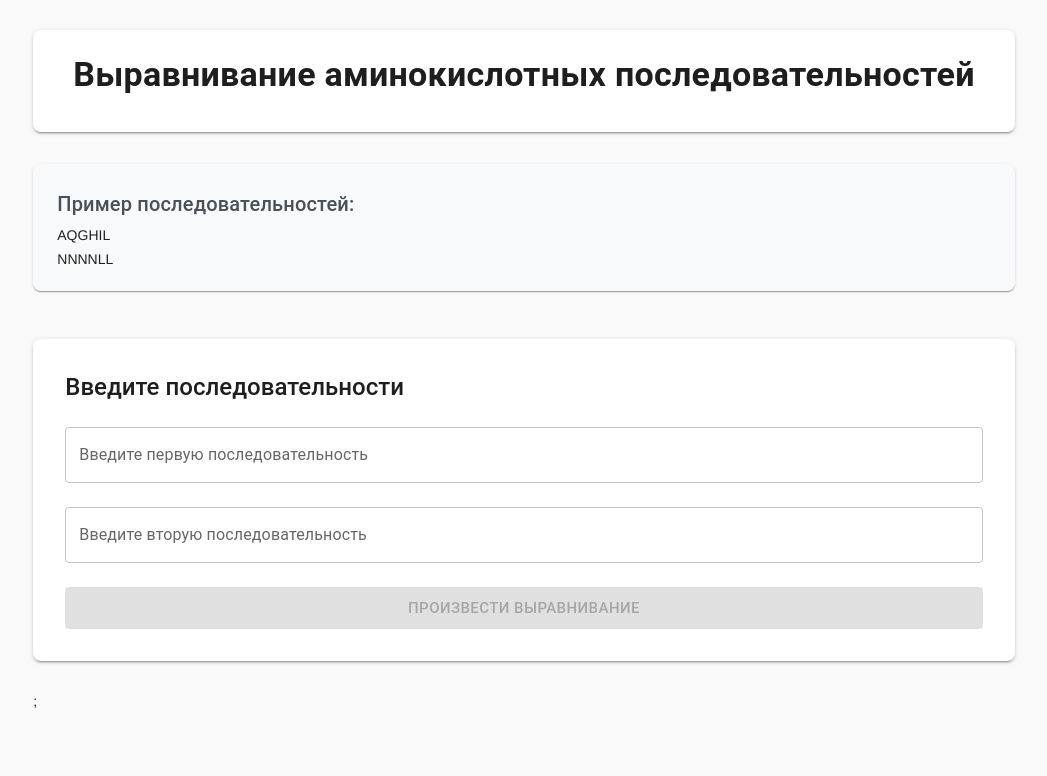
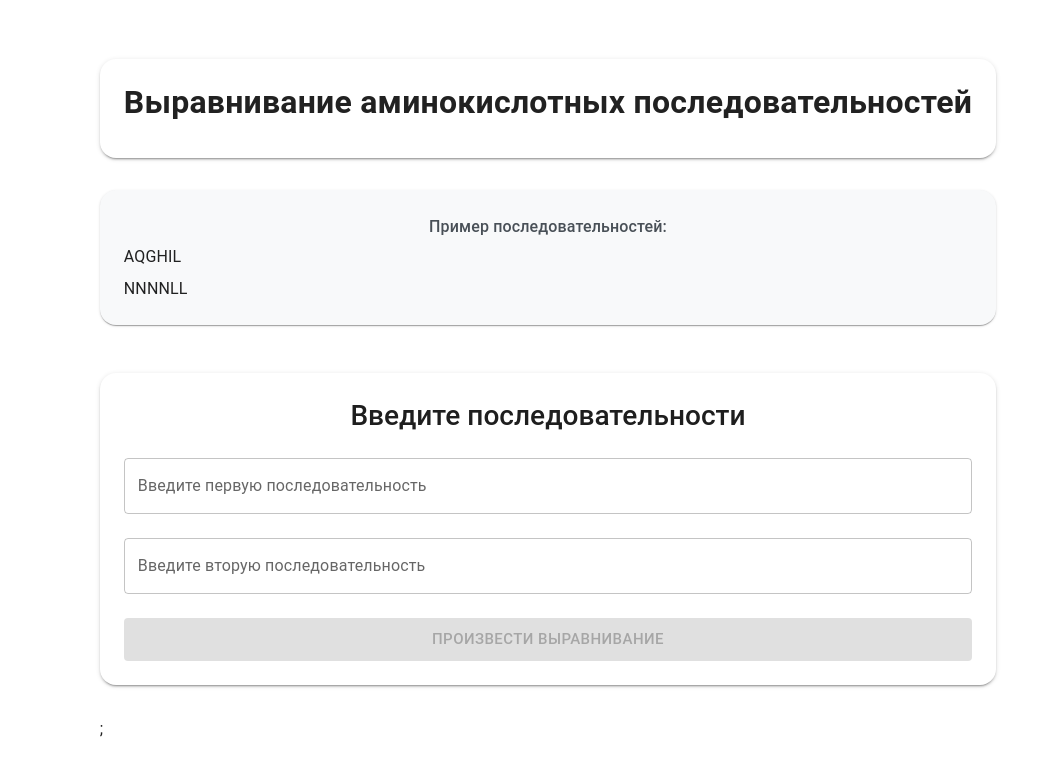
Before and after one commit to LenaRybinskova/amino_acid_alignment, a React app: page / in a window 1280 px wide. Shown: the top 776 px of the page, without its empty margins (92-1139 px from the left). Built offline with nearby package versions, Linux system fonts and the light colour scheme.

Commit message:
adaptive

```diff
--- a/src/app/App.tsx
+++ b/src/app/App.tsx
@@ -1,12 +1,12 @@
 import React from 'react';
 import {Alignment} from '../features/Alignment/ui/Alignment';
-import {Box} from '@mui/material';
+import {Box, Container} from '@mui/material';
 
 
 export const App = () => {
     return (
-        <Box sx={{width: '100%', paddingTop: '30px', paddingX: '16px'}}>
+        <Container sx={{width: '100%'}}>
             <Alignment/>;
-        </Box>
+        </Container>
     )
 };
--- a/src/app/styles/styles.scss
+++ b/src/app/styles/styles.scss
@@ -9,42 +9,38 @@
   --color-polar-uncharged: #80BFFF;
 
   --color-background-primary: #f9f9f9;
+  --color-background-secondary: #e7f3ee;
+  --color-background-paper-primary:#495057;
+  --color-background-paper-secondary:#1e1e1e;
   --color-text: #1e1e1e;
   --color-shadow: #ff4757;
 
+  --font-size-xs: 10px;
   --font-size-primary: 14px;
   --font-size-secondary: 20px;
-  --font-weight:800;
 
-  width: 100%;
+  --font-weight: 800;
+
 }
 
 body {
   margin: 0;
   padding: 0;
   font-size: var(--font-size-primary);
-  width: 1200px;
   background-color: var(--color-background-primary);
   color: var(--color-text);
 
   display: flex;
   justify-content: center;
+  place-items: center;
   align-items: center;
+  min-height: 100vh;
+  width: 100%;
 }
 
 
 @media (max-width: 600px) {
-
+  body {
+    font-size: var(--font-size-xs);
+  }
 }
-
-@media (max-width: 900px) {
-
-}
-
-@media (max-width: 1200px) {
-
-}
-
-@media (max-width: 1536px) {
-
-}
--- /dev/null
+++ b/src/app/theme/theme.ts
@@ -0,0 +1,55 @@
+import { createTheme } from '@mui/material/styles';
+
+
+const baseTypographyStyles = {
+    textAlign: 'center' as const,
+    fontSize: 'clamp(1rem, 2vw, 1.25rem)',
+};
+
+const theme = createTheme({
+    typography: {
+        h1: {
+            ...baseTypographyStyles,
+            fontWeight: 600,
+            fontSize: 'clamp(1.5rem, 2.5vw, 3rem)',
+        },
+        h4: {
+            ...baseTypographyStyles,
+            fontWeight: 600,
+            fontSize: 'clamp(1.5rem, 2.5vw, 3rem)',
+        },
+        h5: {
+            ...baseTypographyStyles,
+            fontWeight: 500,
+            fontSize: 'clamp(1.25rem, 2.2vw, 1.75rem)',
+            marginBottom: '1rem',
+            color: "var(--color-background-paper-secondary)",
+        },
+        h6: {
+            ...baseTypographyStyles,
+            fontWeight: 500,
+            color: "var(--color-background-paper-primary)",
+        },
+    },
+    components: {
+        MuiPaper: {
+            styleOverrides: {
+                root: {
+                    borderRadius: '1rem',
+                    padding: '1.5rem',
+                },
+            },
+        },
+        MuiTypography: {
+            styleOverrides: {
+                h6: {
+                    '@media (max-width:400px)': {
+                        textAlign: 'left',
+                    },
+                },
+            },
+        },
+    },
+})
+
+export default theme
--- a/src/features/Alignment/ui/Alignment.tsx
+++ b/src/features/Alignment/ui/Alignment.tsx
@@ -25,17 +25,16 @@ export const Alignment = () => {
     const acid2 = watch('acid_2') || ''
     const fieldEqual = acid1.length === acid2.length
 
-    return (<>
-            <Paper elevation={2} sx={{p: 3, mb: 4, borderRadius: 2}}>
-                <Typography variant="h4" component="h1" gutterBottom
-                            sx={{fontWeight: 600, color: '#1e1e1e', textAlign: 'center',}}>
+    return (
+        <>
+            <Paper elevation={2} sx={{ mb: 4,}}>
+                <Typography variant="h4" component="h1" gutterBottom>
                     Выравнивание аминокислотных последовательностей
                 </Typography>
-
             </Paper>
 
-            <Paper elevation={1} sx={{p: 3, mb: 4, borderRadius: 2, backgroundColor: '#f8f9fa'}}>
-                <Typography variant="h6" gutterBottom sx={{color: '#495057', fontWeight: 500}}>
+            <Paper elevation={1} sx={{ mb: 4, backgroundColor: '#f8f9fa'}}>
+                <Typography variant="h6" gutterBottom sx={{color: "var(--color-background-paper-primary)", fontWeight: 500, fontSize: 'inherit'}}>
                     Пример последовательностей:
                 </Typography>
                 <Stack spacing={1}>
@@ -44,16 +43,18 @@ export const Alignment = () => {
                 </Stack>
             </Paper>
 
-            <Paper elevation={2} sx={{p: 4, mb: 4, borderRadius: 2, mt: 6}}>
-                <Typography variant="h5" gutterBottom sx={{fontWeight: 500, color: '#1e1e1e', mb: 3,}}>
+            <Paper elevation={2} sx={{mb: 4, mt: 6}}>
+                <Typography variant="h5" gutterBottom sx={{fontWeight: 500, mb: 3,}}>
                     Введите последовательности
                 </Typography>
                 <form onSubmit={handleSubmit(onSubmit)}>
                     <Stack spacing={3}>
 
-                        <Input name="acid_1" control={control} label="Введите первую последовательность" rules={alignmentRules}/>
+                        <Input name="acid_1" control={control} label="Введите первую последовательность"
+                               rules={alignmentRules}/>
 
-                        <Input name="acid_2" control={control} label="Введите вторую последовательность" rules={alignmentRules}/>
+                        <Input name="acid_2" control={control} label="Введите вторую последовательность"
+                               rules={alignmentRules}/>
 
                         {!fieldEqual && <span>длина последовательностей не совпадает</span>}
 
@@ -64,17 +65,18 @@ export const Alignment = () => {
             </Paper>
 
             {values && (
-            <Paper elevation={1} sx={{p: 3, mb: 4, borderRadius: 2, backgroundColor: '#e7f3ee'}}>
-                <Typography variant="h6" gutterBottom sx={{color: '#495057', fontWeight: 500}}>
+                <Paper elevation={1} sx={{ mb: 4,  backgroundColor: "var(--color-background-secondary)"}}>
+                    <Typography variant="h6" gutterBottom >
                         Результат выравнивания
                     </Typography>
 
                     <Stack spacing={1}>
                         <Box>
-                        <View value={values["acid_1"]} withColors={true} />
+                            <View value={values['acid_1']} withColors={true}/>
                         </Box>
                         <Box>
-                        <View value={values["acid_2"]} withColors={false} highlightDifferences={true} shadowValue={values["acid_1"]}/>
+                            <View value={values['acid_2']} withColors={false} highlightDifferences={true}
+                                  shadowValue={values['acid_1']}/>
                         </Box>
                     </Stack>
                 </Paper>)}
--- a/src/index.tsx
+++ b/src/index.tsx
@@ -2,8 +2,16 @@ import React from 'react';
 import ReactDOM from 'react-dom/client';
 import {App} from './app/App';
 import '../src/app/styles/styles.scss';
+import {CssBaseline, ThemeProvider} from '@mui/material';
+import theme from '../src/app/theme/theme';
 
 
 
-const root = ReactDOM.createRoot(document.getElementById('root')!);
-root.render(<App />);
+ReactDOM.createRoot(document.getElementById('root')!).render(
+    <React.StrictMode>
+        <ThemeProvider theme={theme}>
+            <CssBaseline />
+            <App />
+        </ThemeProvider>
+    </React.StrictMode>,
+);
```
Lines whose indentation alone changed are shown as unchanged.
